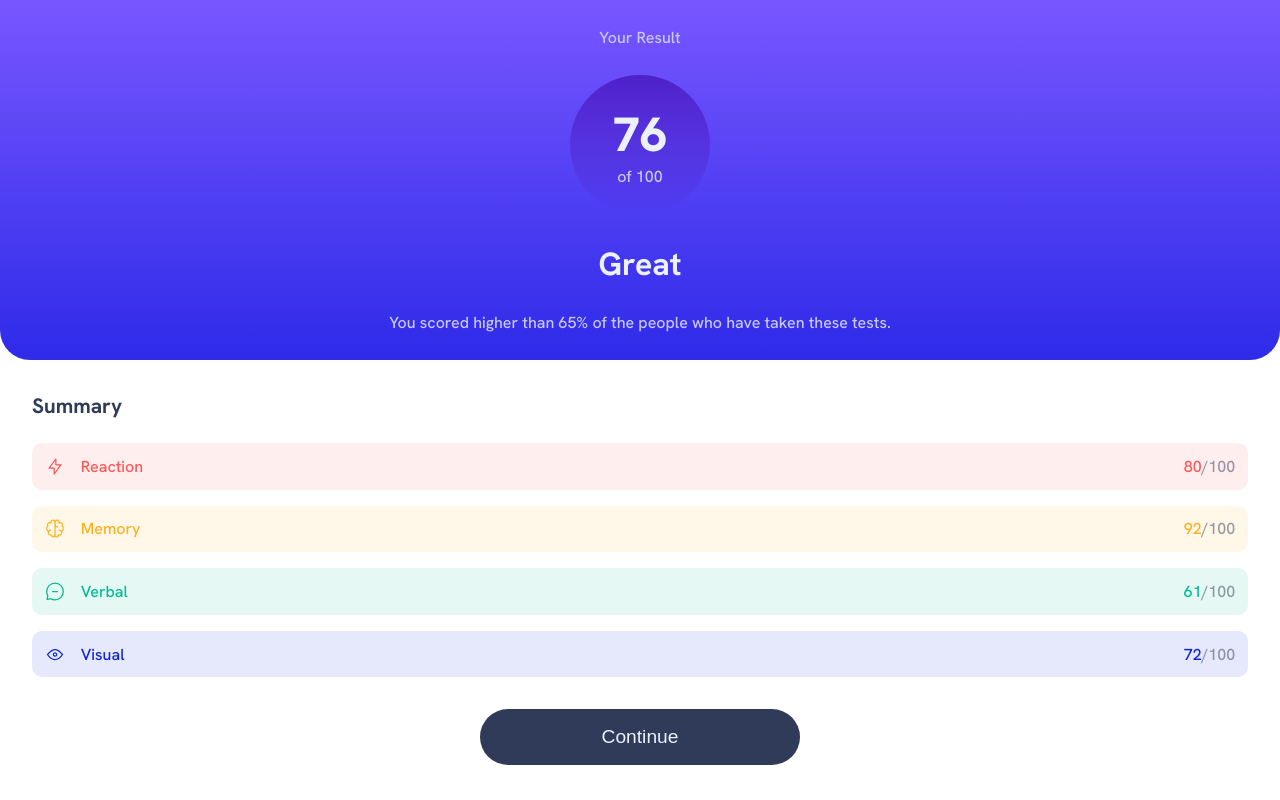
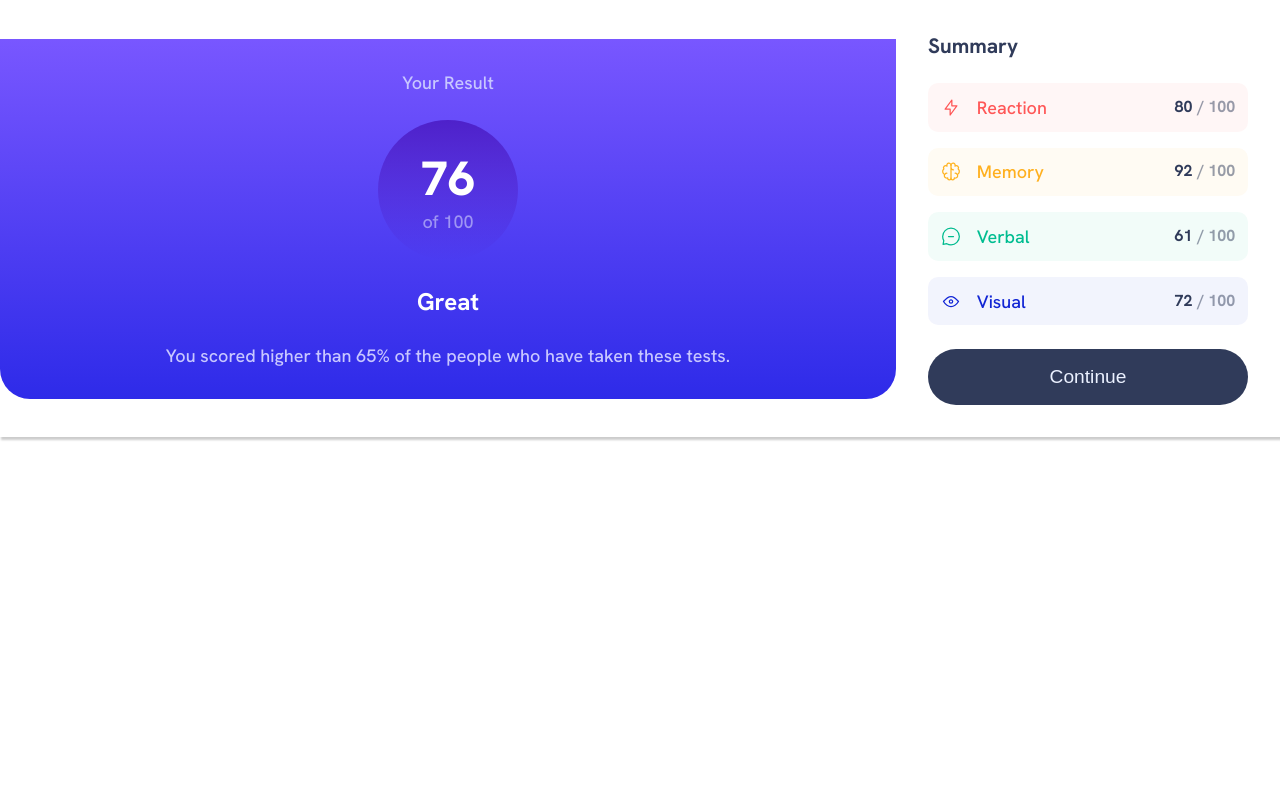
Before and after one commit to FelipeManchester/results-summary-component-main, a plain HTML site: page index.html in a window 1280 px wide. Drawn offline with Linux system fonts and the light colour scheme.

Commit message:
adding desktop styles

```diff
--- a/index.html
+++ b/index.html
@@ -15,10 +15,10 @@
     <div id="overall">
       <p>Your Result</p>
       <div id="score">
-        <span id="result">76</span>
+        <h1 id="result">76</h1>
         <p>of 100</p>
       </div>
-      <h1>Great</h1>
+      <h2>Great</h2>
       <p>
         You scored higher than 65% of the people who have taken these tests.
       </p>
@@ -30,26 +30,26 @@
         <li id="reaction">
           <img alt="image of a thunder representing result of reaction test" aria-hidden="true" />
           <p></p>
-          <span></span><span>/100</span>
+          <span></span><span>/ 100</span>
         </li>
         <li id="memory">
           <img alt="image of a brain representing result of a memory test" aria-hidden="true" />
           <p></p>
-          <span></span><span>/100</span>
+          <span></span><span>/ 100</span>
         </li>
         <li id="verbal">
           <img alt="image of a talk balloon representing result of a verbal test" aria-hidden="true" />
           <p></p>
-          <span></span><span>/100</span>
+          <span></span><span>/ 100</span>
         </li>
         <li id="visual">
           <img alt="image of a eye representing result of a visual test" aria-hidden="true" />
           <p></p>
-          <span></span><span>/100</span>
+          <span></span><span>/ 100</span>
         </li>
       </ul>
+      <button>Continue</button>
     </div>
-    <button>Continue</button>
   </div>
   <script src="./scripts.js"></script>
 </body>
--- a/style.css
+++ b/style.css
@@ -10,13 +10,13 @@
   --Violet-blue-circle: hsla(256, 72%, 46%, 1);
   --Persian-blue-circle: hsla(241, 72%, 46%, 0);
   --Light-red: hsl(0, 100%, 67%);
-  --Light-red-background: hsla(0, 100%, 67%, 0.1);
+  --Light-red-background: hsla(0, 100%, 67%, 0.05);
   --Orangey-yellow: hsl(39, 100%, 56%);
-  --Orangey-yellow-background: hsla(39, 100%, 56%, 0.1);
+  --Orangey-yellow-background: hsla(39, 100%, 56%, 0.05);
   --Green-teal: hsl(166, 100%, 37%);
-  --Green-teal-background: hsla(166, 100%, 37%, 0.1);
+  --Green-teal-background: hsla(166, 100%, 37%, 0.05);
   --Cobalt-blue: hsl(234, 85%, 45%);
-  --Cobalt-blue-background: hsla(234, 85%, 45%, 0.1);
+  --Cobalt-blue-background: hsla(234, 85%, 45%, 0.05);
 }
 
 /* - Font size (paragraphs): 18px
@@ -36,8 +36,35 @@ body {
   font-family: 'Hanken Grotesk', sans-serif;
 }
 
-#container button {
+p {
+  font-size: 18px;
+}
+
+ul {
+  margin-top: 1.5rem;
+}
+
+li {
+  display: flex;
+  justify-content: left;
+}
+
+li span:last-child {
+  color: hsla(224, 30%, 27%, 0.5);
+}
+
+li span:nth-child(3) {
+  color: var(--Dark-gray-blue);
+  margin-right: 5px;
+}
+
+span {
+  font-weight: bold;
+}
+
+#summary button {
   margin: 0 auto;
+  margin-top: 1.5rem;
   display: block;
   border-radius: 40px;
   border: none;
@@ -48,6 +75,14 @@ body {
   font-size: 1.2rem;
   color: var(--Pale-blue);
   cursor: pointer;
+  transition: 0.4s;
+}
+
+#summary button:hover {
+  background: linear-gradient(
+    var(--Light-slate-blue-background) 0%,
+    var(--Light-royal-blue-background) 100%
+  );
 }
 
 #overall {
@@ -59,11 +94,12 @@ body {
   );
   border-radius: 0 0 30px 30px;
   display: flex;
-  justify-content: space-evenly;
+  justify-content: space-between;
   align-items: center;
   flex-direction: column;
   text-align: center;
-  color: var(--Pale-blue);
+  color: var(--White);
+  padding: 2rem;
 }
 
 #overall p {
@@ -84,9 +120,14 @@ body {
   flex-direction: column;
 }
 
+#score p {
+  color: hsla(221, 100%, 96%, 0.5);
+}
+
 #result {
   font-size: 3rem;
   font-weight: 800;
+  color: var(--White);
 }
 
 #summary {
@@ -96,19 +137,6 @@ body {
 #summary h2 {
   color: var(--Dark-gray-blue);
   font-size: 1.3rem;
-}
-
-ul {
-  margin-top: 1.5rem;
-}
-
-li {
-  display: flex;
-  justify-content: left;
-}
-
-li span:last-child {
-  color: hsla(224, 30%, 27%, 0.5);
 }
 
 #reaction {
@@ -146,3 +174,12 @@ li span:last-child {
   padding: 0.8rem;
   margin-top: 1rem;
 }
+
+@media (min-width: 767px) {
+  #container {
+    display: flex;
+    align-items: center;
+    justify-content: center;
+    box-shadow: 2px 2px 2px 1px rgba(0, 0, 0, 0.2);
+  }
+}
```
